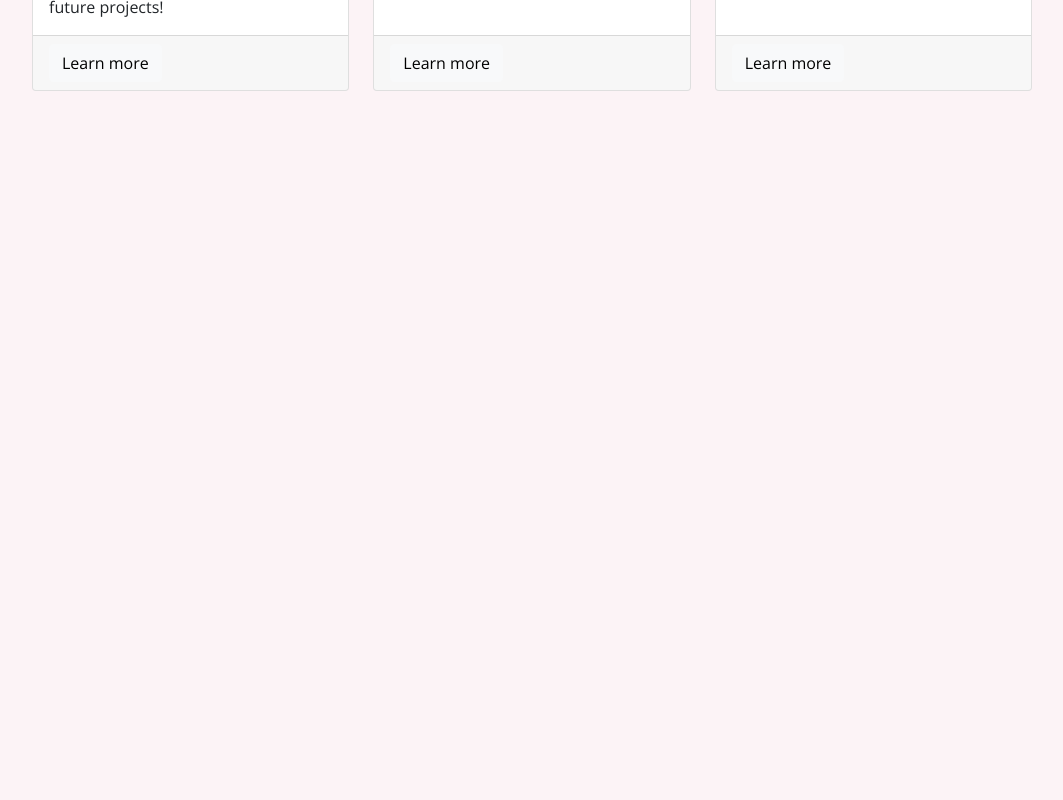
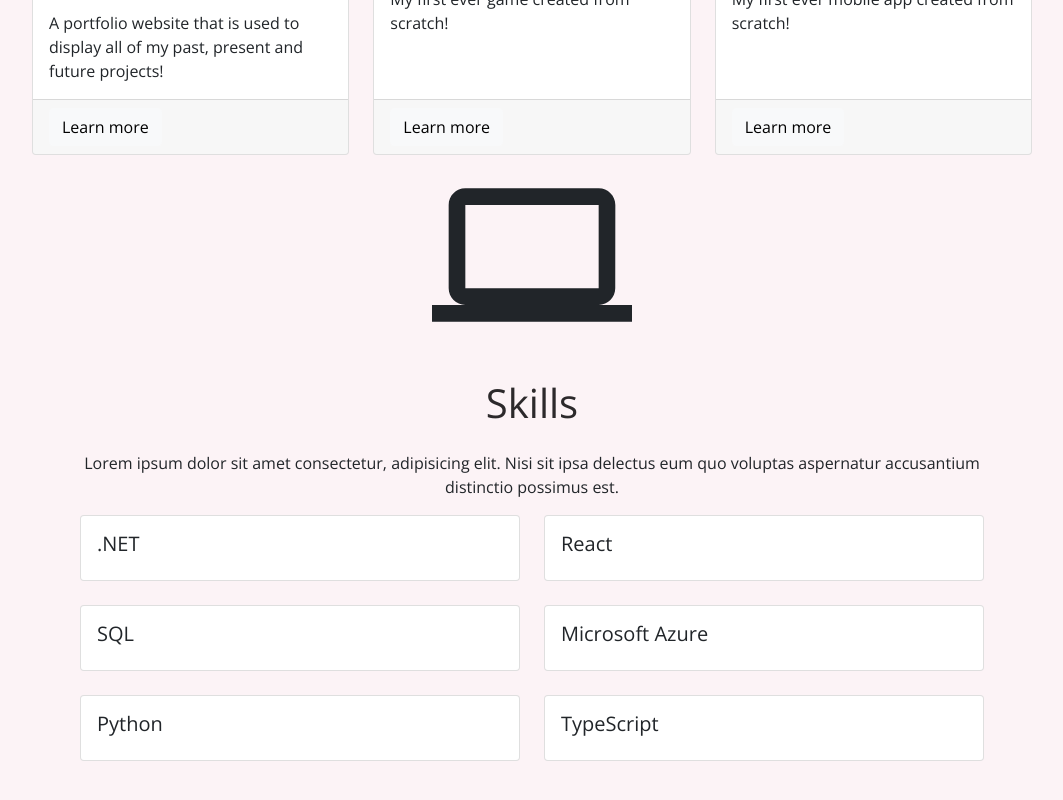
Before and after one commit to KyleHennessy/PortfolioWebsiteFrontend, a React (Create React App) app: page /about-me in a window 1280 px wide. Shown: the part 872-1672 px from the top of the page, without its empty margins (108-1171 px from the left). Before the commit the page ends 1011 px from the top, so only its background shows below. Built offline with nearby package versions, Linux system fonts and the light colour scheme.

Commit message:
Added the skills components. Also moved all of the page componentes into a folder called sections as it made more sense

```diff
--- a/package.json
+++ b/package.json
@@ -10,6 +10,7 @@
     "react": "^17.0.1",
     "react-bootstrap": "^2.1.2",
     "react-dom": "^17.0.1",
+    "react-icons": "^4.3.1",
     "react-router-dom": "^5.3.0",
     "react-scripts": "4.0.1",
     "web-vitals": "^0.2.4"
--- a/src/App.js
+++ b/src/App.js
@@ -3,8 +3,9 @@ import {Route, Switch} from "react-router-dom";
 
 import Layout from './components/Layout/Layout';
 
-import AllProjectsPage from "./pages/AllProjects";
-import AboutMePage from "./pages/About";
+import AllProjects from "./components/Sections/AllProjects";
+import About from "./components/Sections/About";
+import Skills from "./components/Sections/Skills";
 
 function App(){
     return(
@@ -17,8 +18,9 @@ function App(){
                     <AboutMePage/>
                 </Route>
             </Switch> */}
-            <AboutMePage/>
-            <AllProjectsPage/>
+            <About/>
+            <AllProjects/>
+            <Skills/>
         </Layout>
     );
 }
--- a/src/pages/About.js
+++ b/src/components/Sections/About.js
@@ -1,6 +1,6 @@
 import { Button, Col, Container, Row } from "react-bootstrap";
 
-const AboutMePage = () => {
+const About = () => {
   return (
     <section id="about">
       <Container>
@@ -39,4 +39,4 @@ const AboutMePage = () => {
   );
 };
 
-export default AboutMePage;
+export default About;
--- a/src/pages/AllProjects.js
+++ b/src/components/Sections/AllProjects.js
@@ -1,6 +1,6 @@
-import ProjectsList from "../components/Projects/ProjectsList";
+import ProjectsList from "../Projects/ProjectsList";
 
-const AllProjectsPage = () => {
+const AllProjects = () => {
     const DUMMY_PROJECTS = [
       {
         id: "m1",
@@ -26,9 +26,11 @@ const AllProjectsPage = () => {
     return (
         <section>
             <h1>All Projects Page</h1>
+            <p>Here is all of the projects that I have worked on either in my spare time
+              <br/>Or as part of my education</p>
             <ProjectsList projects={DUMMY_PROJECTS}/>
         </section>
     )
 };
 
-export default AllProjectsPage;
+export default AllProjects;
--- /dev/null
+++ b/src/components/Sections/Skills.js
@@ -0,0 +1,54 @@
+import { Container } from "react-bootstrap";
+import { MdComputer } from "react-icons/md";
+
+import SkillsList from "../Skills/SkillsList";
+const Skills = () => {
+  const DUMMY_SKILLS = [
+    {
+      id: "s1",
+      title: ".NET",
+    },
+    {
+      id: "s2",
+      title: "React",
+    },
+    {
+      id: "s3",
+      title: "SQL",
+    },
+    {
+      id: "s4",
+      title: "Microsoft Azure",
+    },
+    {
+      id: "s5",
+      title: "Python",
+    },
+    {
+        id:"s6",
+        title:"TypeScript"
+    },
+  ];
+
+  return (
+    <section id="skills">
+      <Container className="px-5 py-10 mx-auto">
+        <div className="text-center">
+          <MdComputer className="w-10 inline-block mb-4 cap" />
+
+          <h1 className="sm:text-4xl text-3xl font-medium title-font mb-4">
+            Skills
+          </h1>
+          <p className="text-base leading-relaxed xl:w-2/4 lg:w-3/4 mx-auto">
+            Lorem ipsum dolor sit amet consectetur, adipisicing elit. Nisi sit
+            ipsa delectus eum quo voluptas aspernatur accusantium distinctio
+            possimus est.
+          </p>
+        </div>
+        <SkillsList skills={DUMMY_SKILLS} />
+      </Container>
+    </section>
+  );
+};
+
+export default Skills;
--- /dev/null
+++ b/src/components/Sections/WorkExperience.js
@@ -0,0 +1,5 @@
+const WorkExperience = () => {
+
+};
+
+export default WorkExperience;
--- /dev/null
+++ b/src/components/Skills/SkillItem/SkillItem.js
@@ -0,0 +1,14 @@
+import { Card } from "react-bootstrap";
+import classes from "./SkillItem.module.css";
+
+const SkillItem = (props) => {
+  return (
+    <Card>
+      <Card.Body>
+        <Card.Title>{props.title}</Card.Title>
+      </Card.Body>
+    </Card>
+  );
+};
+
+export default SkillItem;
--- /dev/null
+++ b/src/components/Skills/SkillsList.js
@@ -0,0 +1,18 @@
+import { Col, Container, Row } from "react-bootstrap";
+import SkillItem from "./SkillItem/SkillItem";
+
+const SkillsList = (props) => {
+  return (
+    <Container>
+      <Row xs={2} md={2} className="g-4">
+        {props.skills.map((skill) => (
+          <Col xs key={skill.id}>
+            <SkillItem key={skill.id} id={skill.id} title={skill.title} />
+          </Col>
+        ))}
+      </Row>
+    </Container>
+  );
+};
+
+export default SkillsList;
--- a/src/index.css
+++ b/src/index.css
@@ -19,3 +19,8 @@ h2 {
   font-size: 1.5rem;
   color: #2c292b;
 }
+
+.cap{
+  height: 200px;
+  width: 200px;
+}
```
Also changed, not shown: src/components/Skills/SkillItem/SkillItem.module.css (added), src/components/Skills/SkillList.module.css (added), 2 other files (tests, documents, lock files or other folders).
